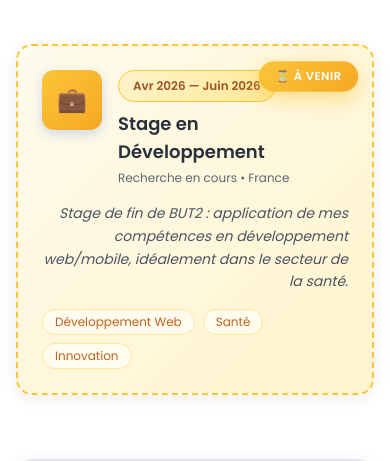
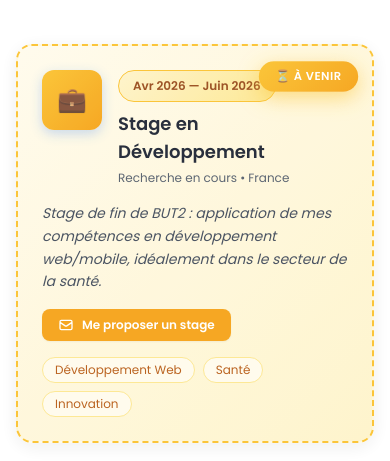
Before and after one commit to SendoukM/SendoukM.github.io, a plain HTML site: page index.html in a window 390 px wide. Shown: the part 3604-4065 px from the top of the page. Drawn offline with nearby package versions, Linux system fonts and the light colour scheme.

Commit message:
modif mineure sur le stage

```diff
--- a/index.html
+++ b/index.html
@@ -806,18 +806,30 @@
               <span class="coming-soon-badge">⏳ À venir</span>
               <div class="flex gap-4 mb-4">
                 <div class="timeline-icon">💼</div>
-                <div class="flex-1 text-left sm:text-left">
-                    <span class="timeline-badge"
-                          style="background: linear-gradient(135deg,#fef3c7 0%,#fde68a 100%); color:#92400e; border-color:#fbbf24;">
-                      Avr 2026 — Juin 2026
-                    </span>
+                <div class="flex-1 text-left">
+                <span class="timeline-badge"
+                      style="background: linear-gradient(135deg,#fef3c7 0%,#fde68a 100%); color:#92400e; border-color:#fbbf24;">
+                  Avr 2026 — Juin 2026
+                </span>
                   <h4 class="font-bold text-lg sm:text-xl text-gray-900 mt-2">Stage en Développement</h4>
                   <p class="text-xs sm:text-sm text-gray-600 mt-1">Recherche en cours • France</p>
                 </div>
               </div>
-              <p class="text-gray-700 text-sm leading-relaxed italic">
+
+              <p class="text-gray-700 text-sm leading-relaxed italic text-left">
                 Stage de fin de BUT2 : application de mes compétences en développement web/mobile, idéalement dans le secteur de la santé.
               </p>
+
+              <div class="text-left mt-4">
+                <a href="mailto:sendoukmohamed45@gmail.com?subject=Proposition de stage - BUT Informatique"
+                   class="relative z-20 inline-flex items-center gap-2 px-4 py-2 bg-amber-500 hover:bg-amber-600 text-white text-xs font-bold rounded-lg transition-all duration-300 shadow-sm hover:shadow-md">
+                  <svg xmlns="http://www.w3.org/2000/svg" class="h-4 w-4" fill="none" viewBox="0 0 24 24" stroke="currentColor">
+                    <path stroke-linecap="round" stroke-linejoin="round" stroke-width="2" d="M3 8l7.89 5.26a2 2 0 002.22 0L21 8M5 19h14a2 2 0 002-2V7a2 2 0 00-2-2H5a2 2 0 00-2 2v10a2 2 0 002 2z" />
+                  </svg>
+                  Me proposer un stage
+                </a>
+              </div>
+
               <div class="flex flex-wrap gap-2 mt-4 text-xs">
                 <span class="bg-amber-50 text-amber-700 px-3 py-1 rounded-full border border-amber-200">Développement Web</span>
                 <span class="bg-amber-50 text-amber-700 px-3 py-1 rounded-full border border-amber-200">Santé</span>
```
